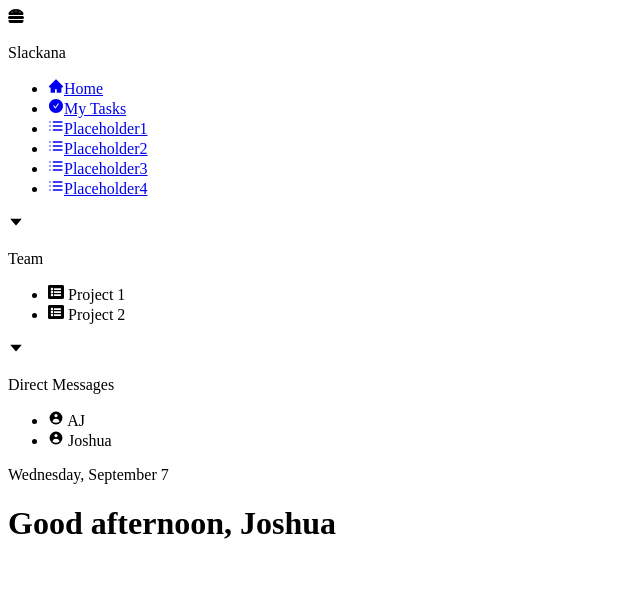
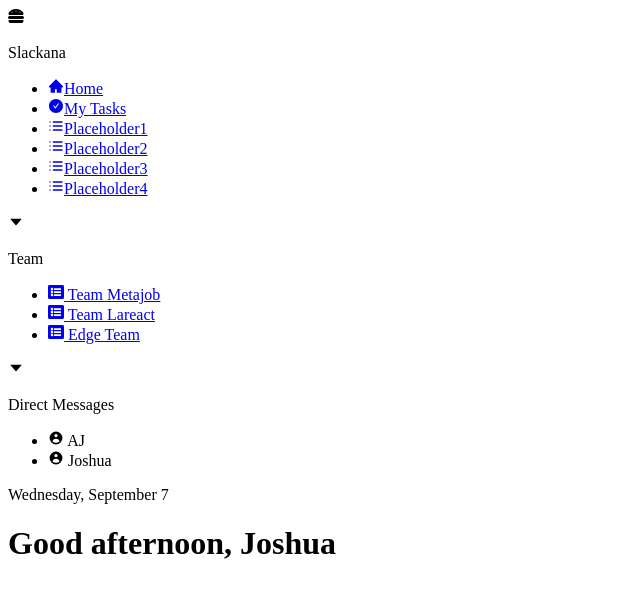
Before and after one commit to jsvelte/sample-proposal-ui, a Next.js app: page / in a window 1280 px wide. Shown: the top 598 px of the page, without its empty margins (0-640 px from the left). Built offline with nearby package versions, Linux system fonts and the light colour scheme; a web font is replaced by a local one.

Commit message:
Feat: Add dynamic team slug

```diff
--- a/src/components/Sidebar.tsx
+++ b/src/components/Sidebar.tsx
@@ -1,14 +1,15 @@
 import React from 'react'
 import Link from 'next/link'
 import { useRouter } from 'next/router'
-import { FaListAlt } from 'react-icons/fa'
 import { FaHamburger } from 'react-icons/fa'
 import { HiUserCircle } from 'react-icons/hi'
+import { AiOutlineCaretDown } from 'react-icons/ai'
+
 import { classNames } from '~/helpers/classNames'
-import { AiOutlineCaretDown } from 'react-icons/ai'
 
 type Props = {
   links: any[]
+  teams: any[]
   isOpenTeam: boolean
   isOpenDM: boolean
   actions: {
@@ -17,7 +18,7 @@
   }
 }
 
-const Sidebar: React.FC<Props> = ({ links, actions, isOpenTeam, isOpenDM}): JSX.Element => {
+const Sidebar: React.FC<Props> = ({ links, teams, actions, isOpenTeam, isOpenDM }): JSX.Element => {
   const { toggleTeam, toggleDM } = actions
   const router = useRouter()
 
@@ -63,14 +64,23 @@
 
           </div>
           {isOpenTeam && (
-          <div className="text-white px-6 text-sm mb-6">
-              <ul className="space-y-2 text-sm">
-                <li className="inline-flex items-center space-x-3 w-full">
-                  <FaListAlt className="w-4 h-4" /> <span>Project 1</span>
+            <div className="text-white text-sm mb-6">
+              <ul className="text-sm">
+                {teams.map(({ id, name, Icon }, i) => (
+                  <li key={i} className="inline-flex items-center space-x-3 w-full ">
+                    <Link href={`/team/${id}`}>
+                      <a className={classNames(
+                        'flex items-center space-x-3 px-6 py-2 w-full',
+                        'transition ease-in duration-150',
+                        router?.query?.id == id
+                        ? 'bg-purple-800'
+                        : 'hover:bg-purple-800'
+                      )}>
+                        {Icon} <span>{name}</span>
+                      </a>
+                    </Link>
                   </li>
-                <li className="inline-flex items-center space-x-3 w-full">
-                  <FaListAlt className="w-4 h-4" /> <span>Project 2</span>
-                </li>
+                ))}
               </ul>
             </div>
           )}
--- a/src/layouts/Layout.tsx
+++ b/src/layouts/Layout.tsx
@@ -1,6 +1,7 @@
 import Head from 'next/head'
 import { FiList } from 'react-icons/fi'
 import React, { useState } from 'react'
+import { FaListAlt } from 'react-icons/fa'
 import { AiFillHome, AiFillCheckCircle } from 'react-icons/ai'
 
 import Sidebar from '~/components/Sidebar'
@@ -27,24 +28,41 @@
     },
     {
       name: 'Placeholder1',
-      href: '/link1',
+      href: '#',
       Icon: <FiList className="w-5 h-5" />
     },
     {
       name: 'Placeholder2',
-      href: '/link1',
+      href: '#',
       Icon: <FiList className="w-5 h-5" />
     },
     {
       name: 'Placeholder3',
-      href: '/link1',
+      href: '#',
       Icon: <FiList className="w-5 h-5" />
     },
     {
       name: 'Placeholder4',
-      href: '/link1',
+      href: '#',
       Icon: <FiList className="w-5 h-5" />
     }
+  ]
+  const teams = [
+    {
+      id: 1,
+      name: 'Team Metajob',
+      Icon: <FaListAlt className="w-4 h-4" />
+    },
+    {
+      id: 2,
+      name: 'Team Lareact',
+      Icon: <FaListAlt className="w-4 h-4" />
+    },
+    {
+      id: 3,
+      name: 'Edge Team',
+      Icon: <FaListAlt className="w-4 h-4" />
+    },
   ]
 
   const toggleTeam = () => setIsOpenTeam(!isOpenTeam)
@@ -56,17 +74,16 @@
       <Head>
         <title>{`Slacka | ${metaHead}`}</title>
       </Head>
-      <div className="flex bg-white w-full overflow-hidden min-h-screen">
+      <div className="antialiased flex bg-white w-full min-h-screen h-screen overflow-hidden">
         <Sidebar
           links={links}
           isOpenDM={isOpenDM}
+          teams={teams}
           isOpenTeam={isOpenTeam}
           actions={{ toggleTeam, toggleDM }}
         />
-        <div className="flex-1 overflow-hidden">
-          <div className="overflow-y-auto">
-              {children}
-          </div>
+        <div className="flex-1 overflow-y-auto">
+          {children}
         </div>
       </div>
     </>
--- a/src/pages/my-tasks.tsx
+++ b/src/pages/my-tasks.tsx
@@ -1,5 +1,5 @@
+import React from 'react'
 import { NextPage } from 'next'
-import React, { useState } from 'react'
 
 import Layout from '~/layouts/Layout'
 
```
Also changed, not shown: src/components/Header.tsx (added, +11 -0 lines), src/pages/team/[id].tsx (added, +35 -0 lines). Lines whose indentation alone changed are shown as unchanged.
